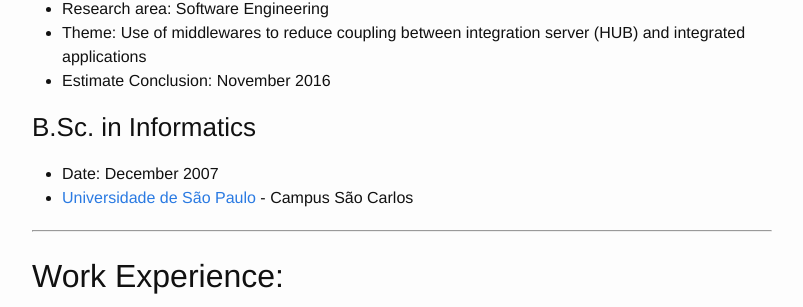
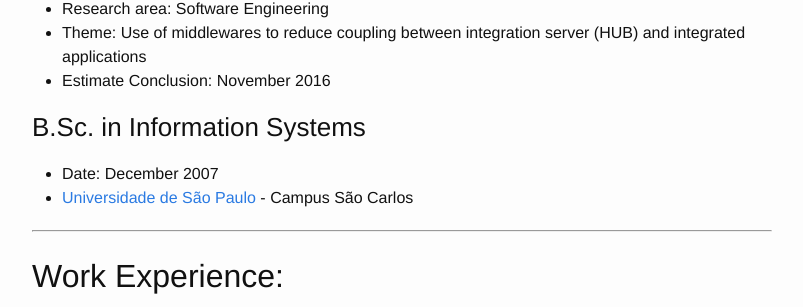
Before and after one commit to seocam/seocam.github.io, a Jekyll site: the page built from 02-resume.md, in a window 1280 px wide and 900 px high, scrolled down 385 px. Shown: the part 148-455 px from the top of the window, without its empty margins (238-1041 px from the left). Built offline with Jekyll 4.4.1, drawn with Linux system fonts in a browser that asks for light colours.

Commit message:
Updated undergrad course name

```diff
--- a/02-resume.md
+++ b/02-resume.md
@@ -25,7 +25,7 @@ Skype: seocam
   * Estimate Conclusion: November 2016
 
 
-### B.Sc. in Informatics
+### B.Sc. in Information Systems
 
   * Date: December 2007
   * [Universidade de São Paulo](http://en.wikipedia.org/wiki/University_of_São_Paulo) \- Campus São Carlos
```
